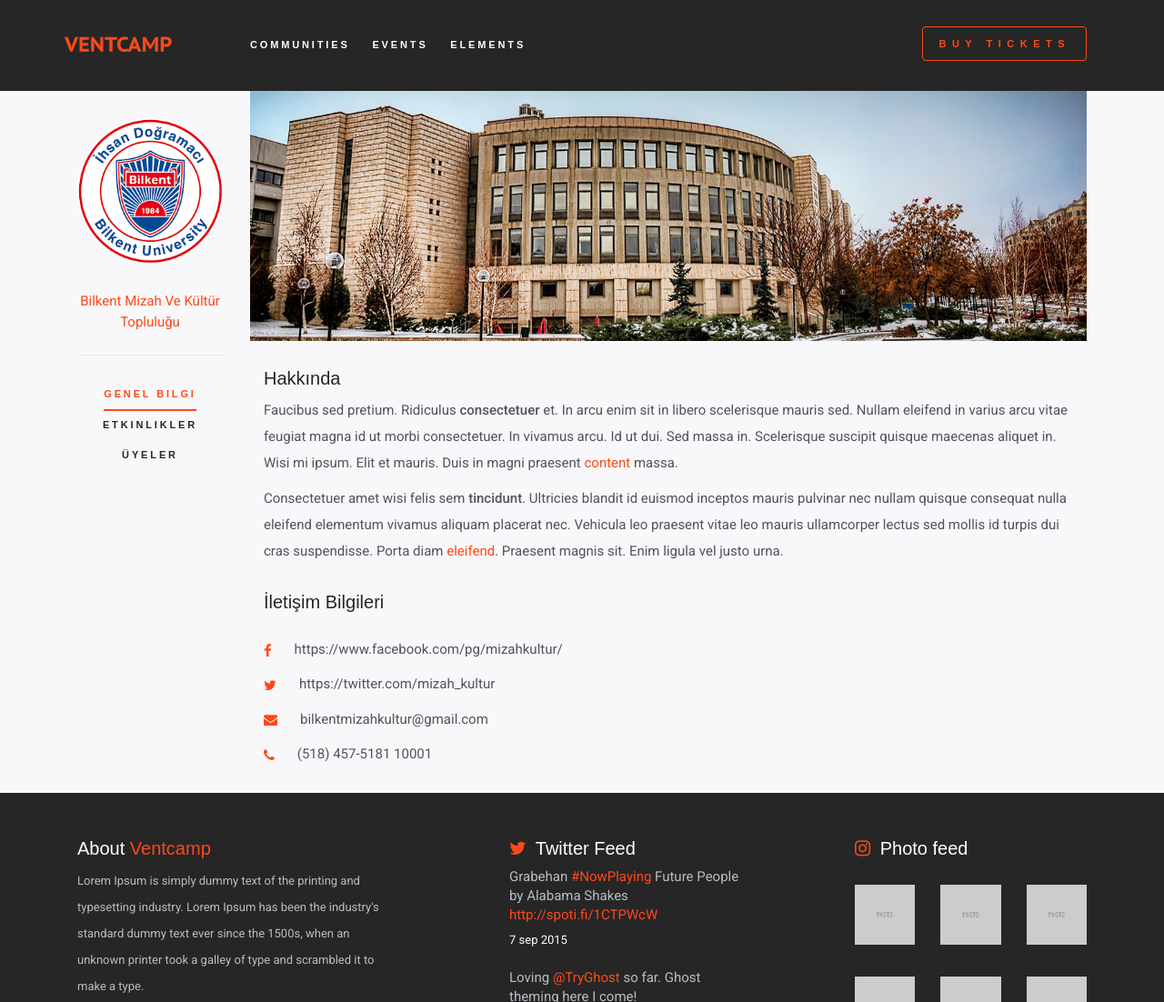
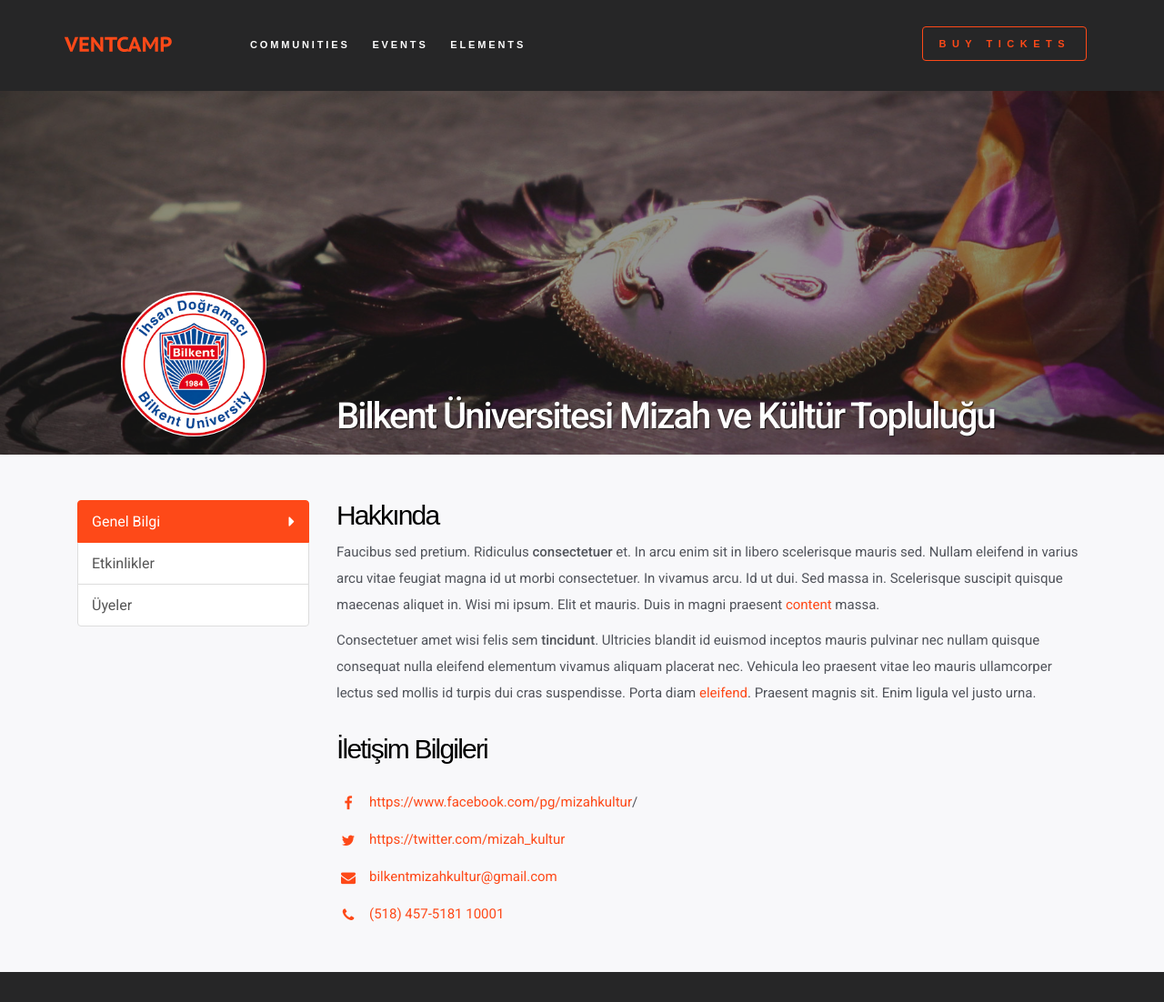
Before and after one commit to GuppyEvents/guppy_events_ui, a plain HTML site: page community-home.html in a window 1280 px wide. Shown: the top 1102 px of the page at 91% size. Drawn offline with Linux system fonts and the light colour scheme; some packages are replaced by stand-ins of ours; a web font is replaced by a local one.

Commit message:
topluluk ana sayfası

```diff
--- a/assets/css/seruvent.css
+++ b/assets/css/seruvent.css
@@ -1,8 +1,5 @@
 .ge-cs-bg{
     background-image: url(../img/backgrounds/cs.jpg);
-}
-.heading-block{
-    padding: 110px 0;
 }
 .ge-colored-text{
     letter-spacing: 1px;
@@ -19,6 +16,9 @@
 .counter-block.counter-block-no-border.has-separator .counter-content > .count:after{
     top: 70px;
 }
+.ge-counter-footer{
+    margin-top: 60px;
+}
 .modal-window h5{
     font-weight: normal;
 }
@@ -26,7 +26,124 @@
     padding-left: 0;
     padding-right: 0;
 }
+section#community-cover{
+    padding: 0;
+}
+.community-cover-bg{
+    background-image: url(../img/backgrounds/community-cover-bg.jpg);
+}
+.community-cover-bg.overlay:before {
+    background-color: #262627;
+    opacity: 0.5;
+}
+.community-cover-area{
+    height: 400px;
+}
+.community-cover-title-relative{
+    position: relative;
+    overflow: hidden;
+    height: 400px;
+}
+.community-cover-title-area{
+    position: absolute;
+    bottom: 0;
+    left: 0;
+    right: 0;
+    min-height: 40px;
+    padding: 10px 0;
+}
+.community-cover-title-area h3{
+    font-size: 40px;
+    font-weight: 500;
+    text-shadow: 1px 1px 1px rgba(0,0,0,0.7);
+}
+.community-cover-logo-relative{
+    position: relative;
+    overflow: hidden;
+    height: 400px;
+    text-align: center;
+}
+.community-cover-logo-area{
+    position: absolute;
+    bottom: 20px;
+    left: 0;
+    right: 0;
+    width: 160px;
+    height: 160px;
+    text-align: center;
+    margin: 0 auto;
+}
+.community-cover-logo-img,
+.community-cover-logo-img img {
+    width: 160px;
+    height: 160px;
+    -webkit-border-radius: 120px;
+    -moz-border-radius: 120px;
+    border-radius: 120px;
+}
+.community-page-content{
+    padding-top: 50px;
+}
+.community-left-sidebar a{
+    font-size: 16px;
+}
+.community-left-sidebar a.list-group-item.active,
+.community-left-sidebar a.list-group-item.active:hover,
+.community-left-sidebar a.list-group-item.active:focus {
+    z-index: 2;
+    color: #fff;
+    background-color: #fe4918;
+    border-color: #fe4918;
+}
+.community-left-sidebar a.list-group-item.active:after,
+.community-left-sidebar a.list-group-item:hover:after,
+.community-left-sidebar a.list-group-item:focus:after {
+    font-size: 18px;
+    content: "\f0da";
+    line-height: 1.5;
+    float: right;
+    vertical-align: middle;
+    font-family: "FontAwesome";
+}
+.community-content-row{
+    margin-bottom: 30px;
+}
+.community-content-row h5{
+    font-weight: 500;
+}
+.community-contact-link i{
+    width: 26px;
+    height: 26px;
+    display: inline-block;
+    padding: 5px;
+    text-align: center;
+    font-size: 16px;
+}
+.community-right-content .list > li .icon:first-child,
+.community-right-content .list > li .fa:first-child {
+    margin-right: 10px;
+}
 
+
+
+@media (max-width: 991px) {
+
+    .counter-block{
+        width: 160px;
+    }
+    .community-cover-logo-area{
+        width: 120px;
+        height: 120px;
+    }
+    .community-cover-logo-img,
+    .community-cover-logo-img img {
+        width: 120px;
+        height: 120px;
+    }
+    .community-cover-title-area h3{
+        font-size: 30px;
+    }
+}
 @media (max-width: 767px) {
     body.ge-coming-soon-page {
         padding-top: 0;
@@ -40,6 +157,55 @@
         margin: 0;
     }
     .counters-wrapper{
-        margin-bottom: 20px;
+        margin-bottom: 30px;
+    }
+    .ge-coming-soon-title{
+        font-size: 32px;
+        margin: 60px 0;
+    }
+    .counter-box .counter-content > .count{
+        font-size: 40px;
+        line-height: 50px;
+    }
+    .counter-block{
+        width: auto;
+    }
+    section#community-cover{
+        padding-bottom: 80px;
+    }
+    .community-cover-area{
+        height: 300px;
+    }
+    .community-cover-logo-relative{
+        height: 210px;
+    }
+    .community-cover-title-relative{
+        height: 95px;
+    }
+    .community-cover-title{
+        text-align: center;
+    }
+    .community-cover-title-area{
+        padding: 0;
+        overflow: hidden;
+        top: 0;
+        bottom: auto;
+    }
+    .community-cover-title-area h3{
+        font-size: 26px;
+    }
+
+}
+@media (max-width: 479px) {
+    .ge-coming-soon-title{
+        font-size: 32px;
+        margin: 50px 0;
+    }
+    .community-cover-title-area{
+        max-height: 90px;
+        overflow: hidden;
+    }
+    .community-cover-title-area h3{
+        font-size: 24px;
     }
 }
--- a/community-home.html
+++ b/community-home.html
@@ -19,6 +19,7 @@
 	<link rel="stylesheet" type="text/css" href="assets/css/custom-animations.css" />
 	<link rel="stylesheet" type="text/css" href="assets/css/style.css" />
 	<link rel="stylesheet" type="text/css" href="assets/css/guppy-ui.css" />
+	<link rel="stylesheet" type="text/css" href="assets/css/seruvent.css" />
 
 	<!--[if lt IE 9]>
 		<script src="assets/js/html5shiv.js"></script>
@@ -90,69 +91,63 @@
 	<!-- --------------------------------------------- -->
 	<!-- ------------------ CONTENT ------------------ -->
 	<!-- --------------------------------------------- -->
-	<section id="community-home" class="guppy-section align-center">
+
+	<section id="community-cover" class="section light-text">
+	<div class="overlay bg-cover community-cover-bg">
 		<div class="container">
-
-			<!-- -------------- SIDEBAR -------------- -->
-			<div class="community-sidebar col-md-2">
-				<div class="community-sidebar-photo" >
-					<div class="society">
-						<div class="photo-wrapper rounded">
-							<img src="assets/img/community/guppy_bilkent_01.png" alt="Mizah Kültür" class="img-responsive" />
+            <div class="community-cover-area">
+                <div class="col-sm-3">
+                    <div class="community-cover-logo-relative">
+                        <div class="community-cover-logo-area">
+                            <div class="community-cover-logo-img">
+                                <img src="assets/img/community/guppy_bilkent_01.png" alt="" class="img-responsive">
                             </div>
                         </div>
                     </div>
-
-				<div class="community-sidebar-name">
-
-					<h7><span class="highlight">Bilkent Mizah Ve Kültür Topluluğu</span></h7>
                 </div>
-
-				<hr>
-				<div class="community-sidebar-navigation">
-					<ul class="community-dropdown-menu">
-						<li class="community-navigation-item"><a href="community-home.html" class="navigation-link active">Genel Bilgi</a></li>
-						<li class="community-navigation-item"><a href="community-home-events.html" class="navigation-link">Etkinlikler</a></li>
-						<li class="community-navigation-item"><a href="community-home-people.html" class="navigation-link">Üyeler</a></li>
-					</ul>
+                <div class="col-sm-9">
+                    <div class="community-cover-title-relative">
+                        <div class="community-cover-title-area">
+                            <h3 class="community-cover-title">
+                                <span>Bilkent Üniversitesi Mizah ve Kültür Topluluğu</span>
+                            </h3>
                         </div>
                     </div>
-
-			<!-- -------------- CONTENT -------------- -->
-			<div class="community-content col-md-10">
-
-				<div class="community-content-header">
-					<img src="assets/img/community/guppy_bilkent_banner_01.jpg" alt="Mizah Kültür Arkaplan" class="img-responsive" />
                 </div>
-
-
-				<div class="community-content-body">
-
-					<div class="fade active in">
-						<div class="col-sm-12 align-left">
-							<h6>Hakkında</h6>
+            </div>
+		</div>
+		</div>
+	</section>
+	<section>
+        <div class="container">
+            <div class="community-page-content">
+                <div class="community-left-sidebar col-sm-3">
+                    <div class="community-sidebar-menu list-group">
+                       <a href="#section-1" class="list-group-item active">Genel Bilgi</a>
+                       <a href="#section-2" class="list-group-item">Etkinlikler</a>
+                       <a href="#section-3" class="list-group-item">Üyeler</a>
+                    </div>
+                </div>
+                <div class="community-right-content col-sm-9">
+                    <div class="community-content-row">
+                        <h5>Hakkında</h5>
                         <p>Faucibus sed pretium. Ridiculus <strong>consectetuer</strong> et. In arcu enim sit in libero scelerisque mauris sed. Nullam eleifend in varius arcu vitae feugiat magna id ut morbi consectetuer. In vivamus arcu. Id ut dui. Sed massa in. Scelerisque suscipit quisque maecenas aliquet in. Wisi mi ipsum. Elit et mauris. Duis in magni praesent <a href="#">content</a> massa.</p>
                         <p>Consectetuer amet wisi felis sem <strong>tincidunt</strong>. Ultricies blandit id euismod inceptos mauris pulvinar nec nullam quisque consequat nulla eleifend elementum vivamus aliquam placerat nec. Vehicula leo praesent vitae leo mauris ullamcorper lectus sed mollis id turpis dui cras suspendisse. Porta diam <a href="#">eleifend</a>. Praesent magnis sit. Enim ligula vel justo urna.</p>
                     </div>
 
-						<div class="col-sm-6 align-left" style="padding-top: 20px;">
-							<h6>İletişim Bilgileri</h6>
-							<ul class="list">
-								<li><i class="fa fa-facebook "></i>https://www.facebook.com/pg/mizahkultur/</li>
-								<li><i class="fa fa-twitter"></i>https://twitter.com/mizah_kultur</li>
-								<li><i class="fa fa-envelope"></i>bilkentmizahkultur@gmail.com</li>
-								<li><i class="fa fa-phone"></i>(518) 457-5181 10001</li>
+                    <div class="community-content-row">
+                        <h5>İletişim Bilgileri</h5>
+                        <ul class="list community-contact-link">
+                            <li><a href="#"><i class="fa fa-facebook "></i>https://www.facebook.com/pg/mizahkultur</a>/</li>
+                            <li><a href="#"><i class="fa fa-twitter"></i>https://twitter.com/mizah_kultur</a></li>
+                            <li><a href="#"><i class="fa fa-envelope"></i>bilkentmizahkultur@gmail.com</a></li>
+                            <li><a href="#"><i class="fa fa-phone"></i>(518) 457-5181 10001</a></li>
                         </ul>
                     </div>
                 </div>
-
-				</div><!-- community-content-body end -->
-
             </div>
         </div>
 	</section>
-
-
 
 
 	<!-- -------------------------------------------- -->
```
Also changed, not shown: index-countdown.html (+11 -11 lines), assets/img/backgrounds/community-cover-bg.jpg (added). Lines whose indentation alone changed are shown as unchanged.
